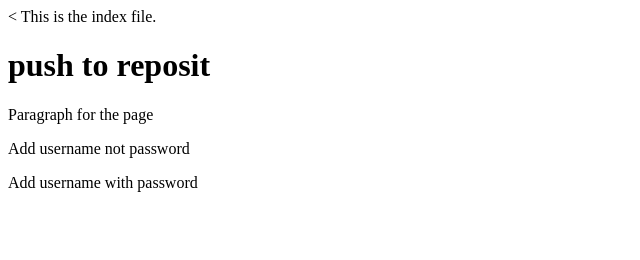
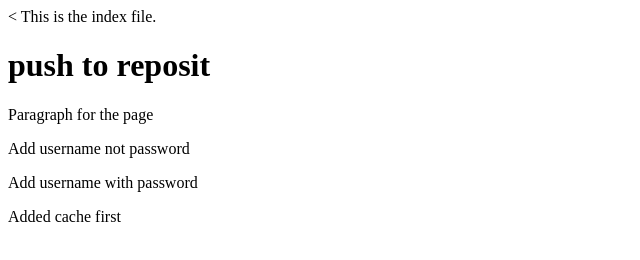
Before and after one commit to Softagz/softagz, a plain HTML site: page index.html in a window 1280 px wide. Shown: the whole page, without its empty margins (0-640 px from the left). Drawn offline with Linux system fonts and the light colour scheme.

Commit message:
add cache first

```diff
--- a/index.html
+++ b/index.html
@@ -10,6 +10,6 @@
     <p>Paragraph for the page</p>
     <p>Add username not password</p>
     <p>Add username with password</p>
-
+    <p>Added cache first</p>
   </body>
 </html>
```
